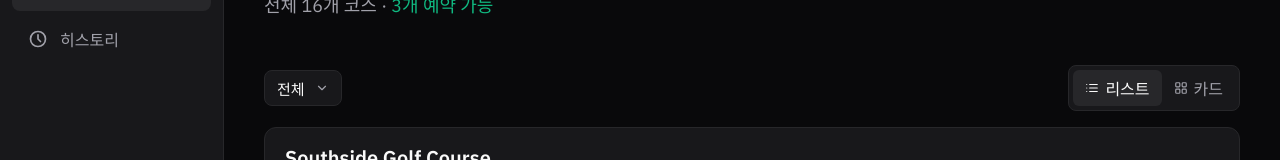
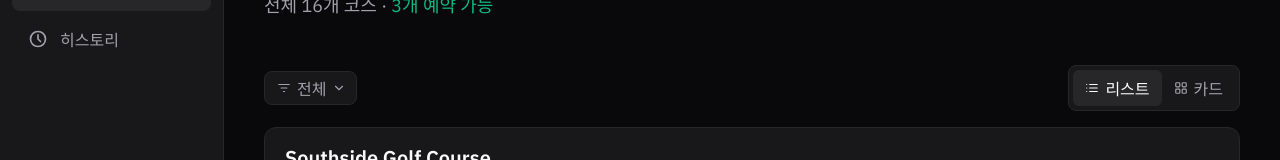
Before and after one commit to Touch-Moon/good-morning-golf, a Next.js app: page / in a window 1280 px wide. Shown: the part 149-309 px from the top of the page. Built offline with nearby package versions, Linux system fonts and the light colour scheme.

Commit message:
style: unify filter dropdown with toggle button style, add filter icon

```diff
--- a/src/components/CourseList.module.scss
+++ b/src/components/CourseList.module.scss
@@ -15,21 +15,26 @@
 .dropdown-trigger {
   display: inline-flex;
   align-items: center;
-  gap: 0.5rem;
-  padding: 0.4rem 0.75rem;
+  gap: 0.375rem;
   border-radius: 0.5rem;
   border: 1px solid var(--border);
   background: var(--surface);
-  font-size: 0.9375rem;
+  padding: 0.25rem;
+  padding-left: 0.75rem;
+  padding-right: 0.625rem;
+  font-size: 1rem;
   font-weight: 500;
-  color: var(--foreground);
-  transition: border-color 150ms, background 150ms;
+  color: var(--muted);
+  transition: color 150ms, background-color 150ms;
   cursor: pointer;
 
-  &:hover,
+  &:hover {
+    color: var(--foreground);
+  }
+
   &.open {
-    border-color: var(--muted);
     background: var(--surface-elevated);
+    color: var(--foreground);
   }
 }
 
@@ -42,8 +47,6 @@
 }
 
 .chevron {
-  color: var(--muted);
-  margin-left: 0.125rem;
   transition: transform 150ms;
 
   .open & {
--- a/src/components/CourseList.tsx
+++ b/src/components/CourseList.tsx
@@ -76,6 +76,9 @@ export function CourseList({ courses }: { courses: CourseResult[] }) {
             aria-haspopup="listbox"
             aria-expanded={dropdownOpen}
           >
+            <svg width="14" height="14" viewBox="0 0 24 24" fill="none" aria-hidden>
+              <path d="M3 6h18M7 12h10M11 18h2" stroke="currentColor" strokeWidth="2" strokeLinecap="round" />
+            </svg>
             {filterDot && (
               <span className={s["trigger-dot"]} style={{ background: filterDot }} />
             )}
```
